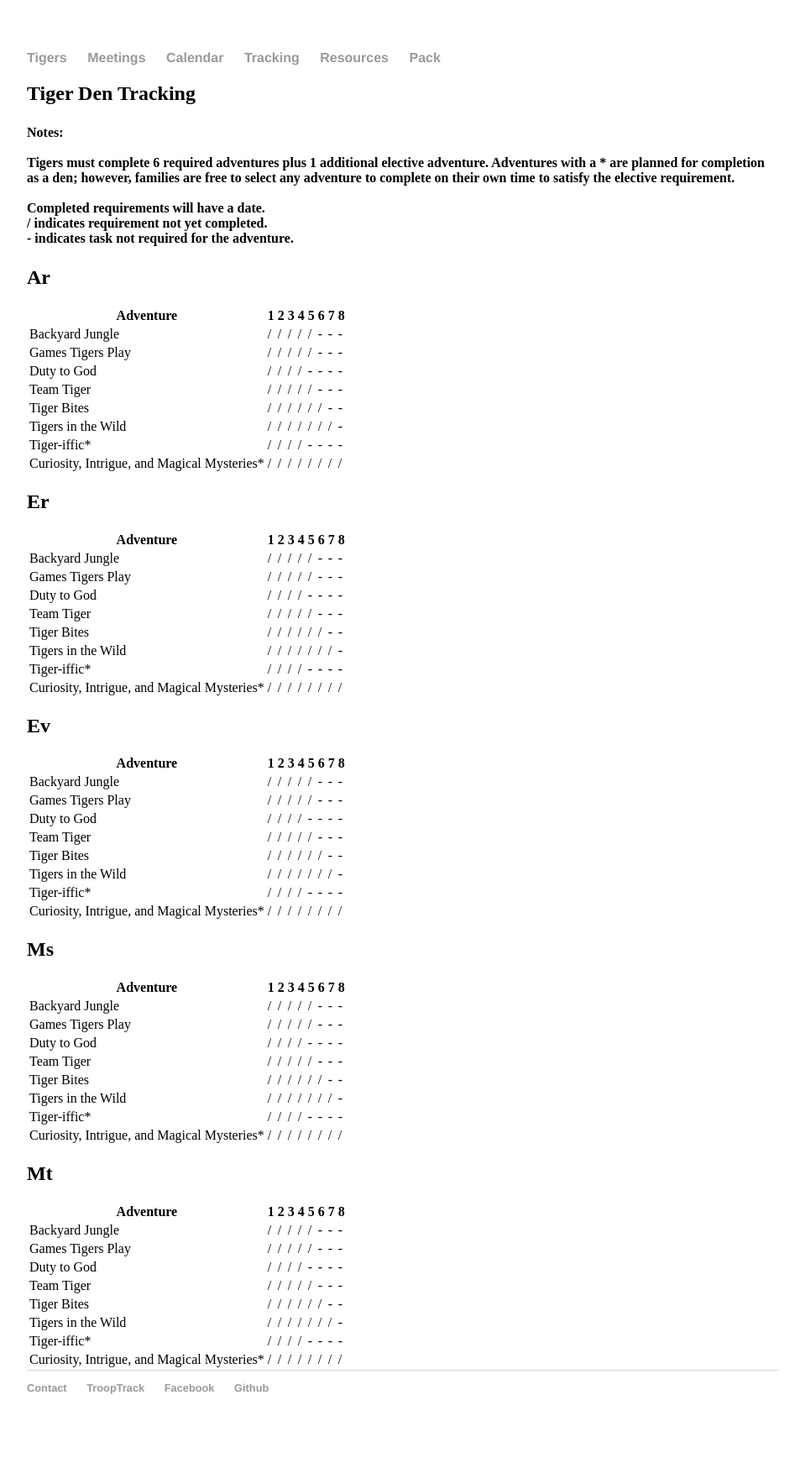
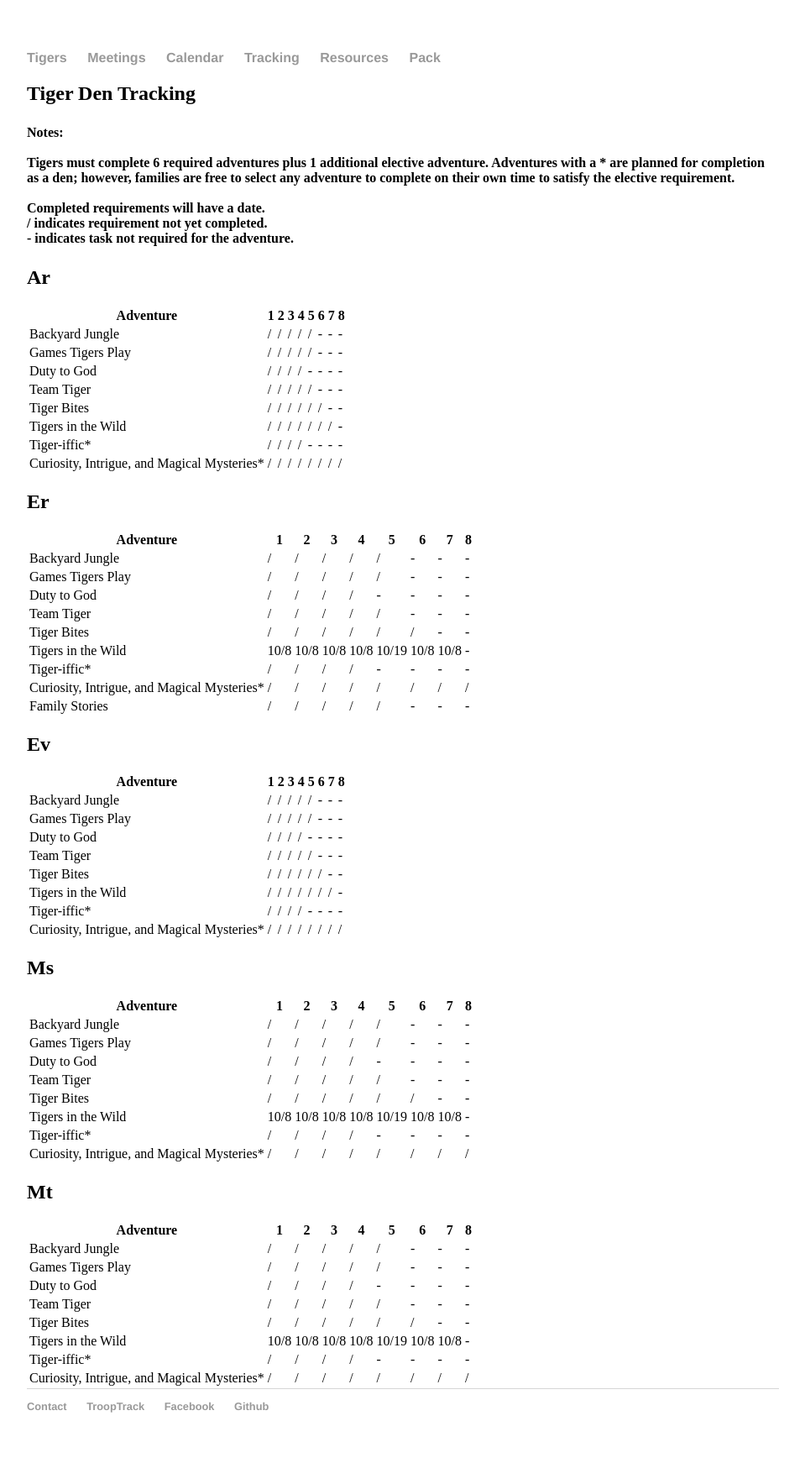
Before and after one commit to clare-pack818/clare-pack818.github.io, a Jekyll site: the page built from tigers/tracking/index.html, in a window 1280 px wide. Shown: the whole page at 84% size, without its empty margins (160-1119 px from the left). Built offline with Jekyll 4.4.1, drawn with Linux system fonts in a browser that asks for light colours; before the commit the page ends 1720 px from its top, so only the background shows below that.

Commit message:
Update index.html

```diff
--- a/tigers/tracking/index.html
+++ b/tigers/tracking/index.html
@@ -23,9 +23,10 @@ scouts:
     - [Duty to God, /,/,/,/,-,-,-,-]
     - [Team Tiger, /,/,/,/,/,-,-,-]
     - [Tiger Bites, /,/,/,/,/,/,-,-]
-    - [Tigers in the Wild, /,/,/,/,/,/,/,-]
+    - [Tigers in the Wild, 10/8,10/8,10/8,10/8,10/19,10/8,10/8,-]
     - [Tiger-iffic*, /,/,/,/,-,-,-,-]
     - ["Curiosity, Intrigue, and Magical Mysteries*", /,/,/,/,/,/,/,/]
+    - [Family Stories, /,/,/,/,/,-,-,-]
 
   - name: Ev
     tasks:
@@ -45,7 +46,7 @@ scouts:
     - [Duty to God, /,/,/,/,-,-,-,-]
     - [Team Tiger, /,/,/,/,/,-,-,-]
     - [Tiger Bites, /,/,/,/,/,/,-,-]
-    - [Tigers in the Wild, /,/,/,/,/,/,/,-]
+    - [Tigers in the Wild, 10/8,10/8,10/8,10/8,10/19,10/8,10/8,-]
     - [Tiger-iffic*, /,/,/,/,-,-,-,-]
     - ["Curiosity, Intrigue, and Magical Mysteries*", /,/,/,/,/,/,/,/]
 
@@ -56,7 +57,7 @@ scouts:
     - [Duty to God, /,/,/,/,-,-,-,-]
     - [Team Tiger, /,/,/,/,/,-,-,-]
     - [Tiger Bites, /,/,/,/,/,/,-,-]
-    - [Tigers in the Wild, /,/,/,/,/,/,/,-]
+    - [Tigers in the Wild, 10/8,10/8,10/8,10/8,10/19,10/8,10/8,-]
     - [Tiger-iffic*, /,/,/,/,-,-,-,-]
     - ["Curiosity, Intrigue, and Magical Mysteries*", /,/,/,/,/,/,/,/]
 
```
